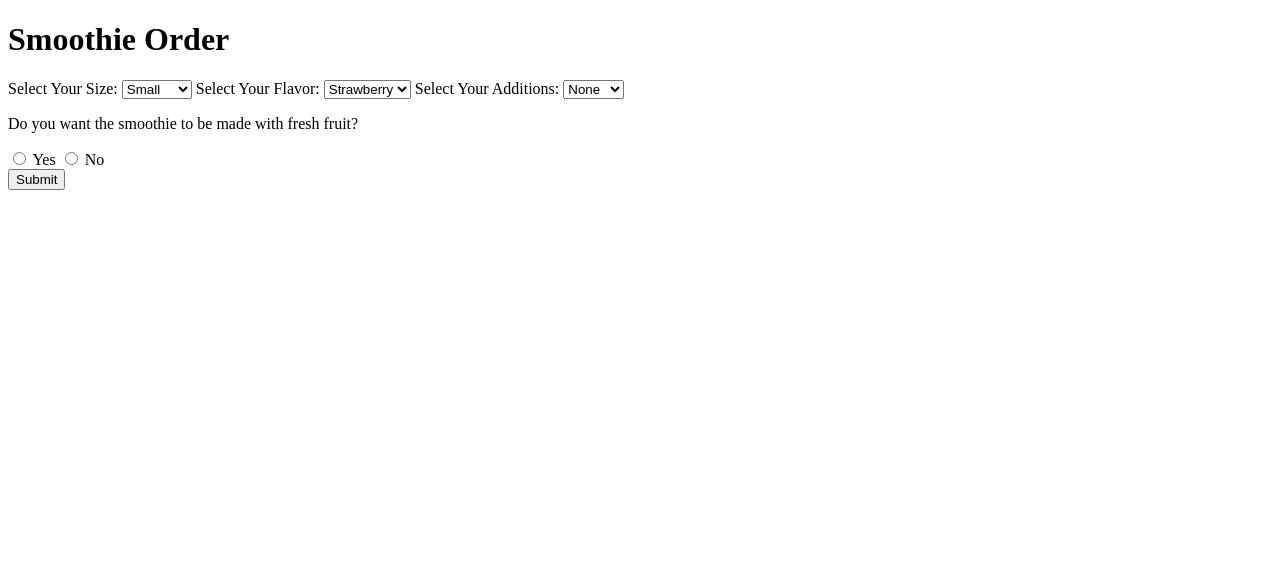
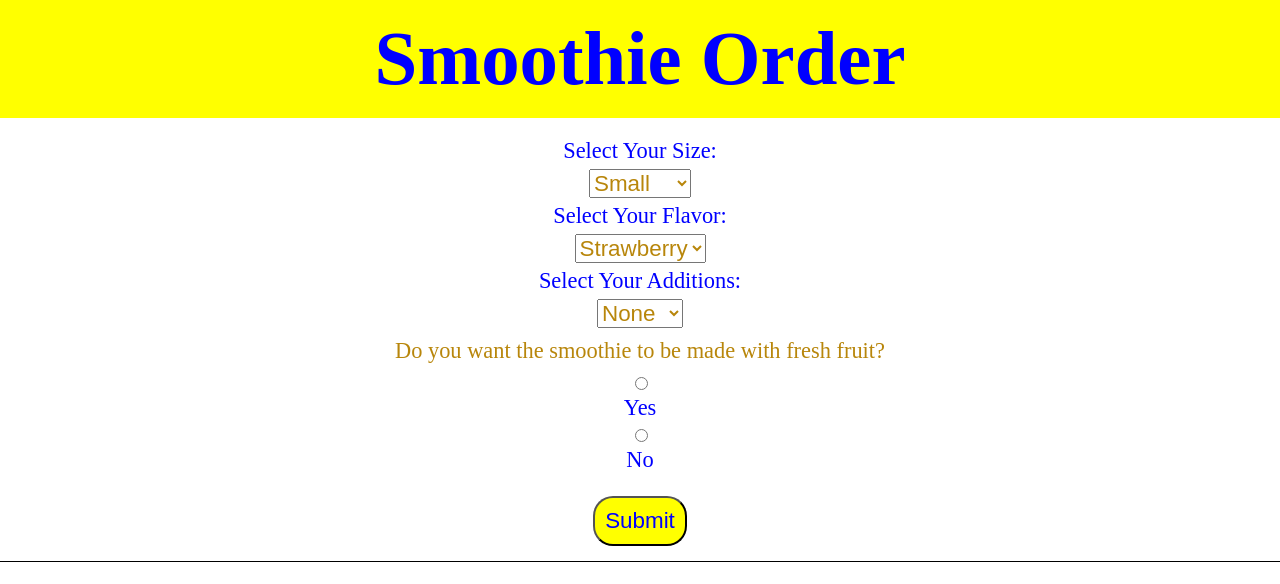
Before and after one commit to Kelougin/JavascriptAssignment2, a plain HTML site: page index.html in a window 1280 px wide. Drawn offline with Linux system fonts and the light colour scheme.

Commit message:
CSS is finished. Made minor change to if statement in smoothie description because I saw an issue but everything should be working as intended no

```diff
--- /dev/null
+++ b/CSS/style.css
@@ -0,0 +1,47 @@
+body{
+    margin: 0; /*Remove margin from body*/
+}
+header{
+    text-align: center; /*Align text to center*/
+    font-size: 2.4rem; /*Set font size*/
+    color: blue; /*Set text color*/
+    background-color: yellow; /*Set background color*/
+}
+div{
+    display: flex; /*Set display to flex*/
+    flex-direction: column; /*Set flex direction to column*/
+    align-items: center; /*Aligns items to center of div*/
+    padding: 10px; /*Adds padding for whitespace*/
+}
+form{
+    display: flex;  /*Set display to flex*/
+    flex-direction: column; /*Set flex direction to column*/
+    align-items: center; /*Aligns items to center of form*/
+    padding: 5px; /*Adds some padding to form so it looks a bit cleaner */
+}
+h1{
+    margin: 0; /* Remove margin from h1*/
+    padding: 15px; /*Adds padding so title looks better*/
+}
+label{
+    padding: 5px; /*Add padding to label so they aren't hugging the inputs*/
+    color: blue; /*Set text color to blue*/
+}
+p{
+    margin: 10px; /*Made margin for p smaller*/
+}
+select, p{
+    color: darkgoldenrod; /*Set text color*/
+}
+label, p, input, select{
+    font-size: 1.4rem; /*Set font size*/
+}
+main div:nth-child(1){
+    border-bottom: 1px solid black; /*Add 1 px border to the bottom of first div*/
+}
+#submit{
+    border-radius: 20px; /*Makes button round*/
+    padding: 10px; /*Add padding so text look cleaner*/
+    background: yellow; /* Set background to yellow*/
+    color: blue; /*Set text color*/
+}
--- a/JS/script.js
+++ b/JS/script.js
@@ -18,8 +18,8 @@ class Smoothie{
             return `A ${this.size} ${this.flavor} smoothie with no additions and made with Frozen Fruit` //Returns order detail
         }else if(this.freshFruit === "true" && this.addition === "None"){
             return `A ${this.size} ${this.flavor} smoothie with no additions and made with Fresh Fruit` //Returns order detail
-        }else if(this.freshFruit === "true" && this.addition === "Milk" || this.freshFruit && this.addition === "Yogurt"){
-            return `A ${this.size} ${this.flavor} smoothie made with ${this.addition} and made with Fresh Fruit` //Returns order detail
+        }else if(this.freshFruit === "true" && this.addition === "Milk" || this.freshFruit === "true" && this.addition === "Yogurt"){
+            return `A ${this.size} ${this.flavor} smoothie made with ${this.addition} and Fresh Fruit` //Returns order detail
         }else{
             return `A ${this.size} ${this.flavor} smoothie made with ${this.addition} and Frozen Fruit`; //Returns order detail
         }
--- a/index.html
+++ b/index.html
@@ -7,6 +7,7 @@
     <meta name="description" content="Assignment 2 for Javascript">
     <title>Javascript Assignment 2</title>
     <!-- Link script and CSS -->
+    <link rel="stylesheet" href="CSS/style.css">
     <script src="JS/script.js" defer></script>
 </head>
 <body>
```
